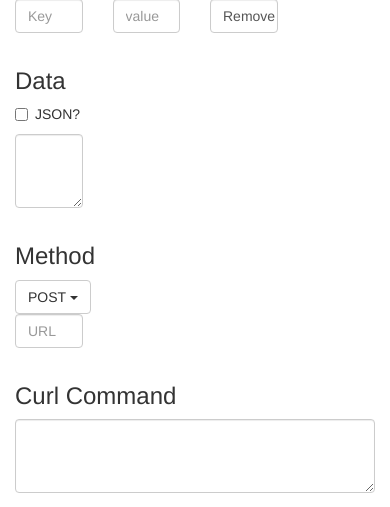
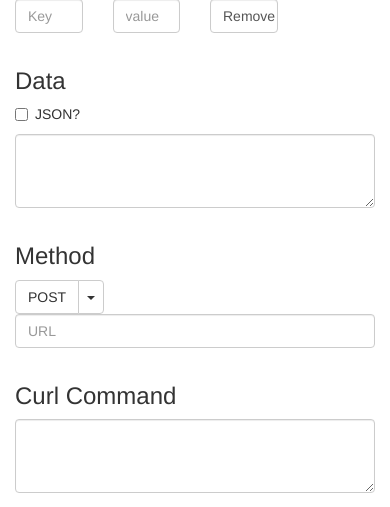
Before and after one commit to ScottNeaves/curl-builder, a Flask app: page / in a window 390 px wide. Shown: the part 157-664 px from the top of the page. Run offline with Flask 2, Linux system fonts and the light colour scheme; some libraries are stand-ins or nearby versions.

Commit message:
Made method dropdown a split button

```diff
--- a/templates/index.html
+++ b/templates/index.html
@@ -40,7 +40,7 @@
      </div>
 
      <div class="row">
-       <div class=" form-group col-xs-3">
+       <div class=" form-group col-md-3">
          <h3>Data</h3>
          <div class="checkbox">
           <label>
@@ -52,19 +52,22 @@
      </div>
 
      <div class="row">
-       <div class="form-group col-xs-3">
+       <div class="form-group col-md-3">
          <h3>Method</h3>
          <div class="btn-group">
+           <button type="button" class="btn btn-default">POST</button>
            <button type="button" class="btn btn-default dropdown-toggle" data-toggle="dropdown" aria-haspopup="true" aria-expanded="false">
-              POST <span class="caret"></span>
+             <span class="caret"></span>
+             <span class="sr-only">Toggle Dropdown</span>
            </button>
            <ul class="dropdown-menu">
+             <li><a href="#">POST</a></li>
              <li><a href="#">PUT</a></li>
              <li><a href="#">GET</a></li>
              <li><a href="#">DELETE</a></li>
            </ul>
          </div>
-         <div>
+
          <label for="value" class="sr-only"></label>
          <input id="URL" class="form-control input-group-lg reg_name" type="text" name="URL"
                 title="Enter a URL"
```
Lines whose indentation alone changed are shown as unchanged.
